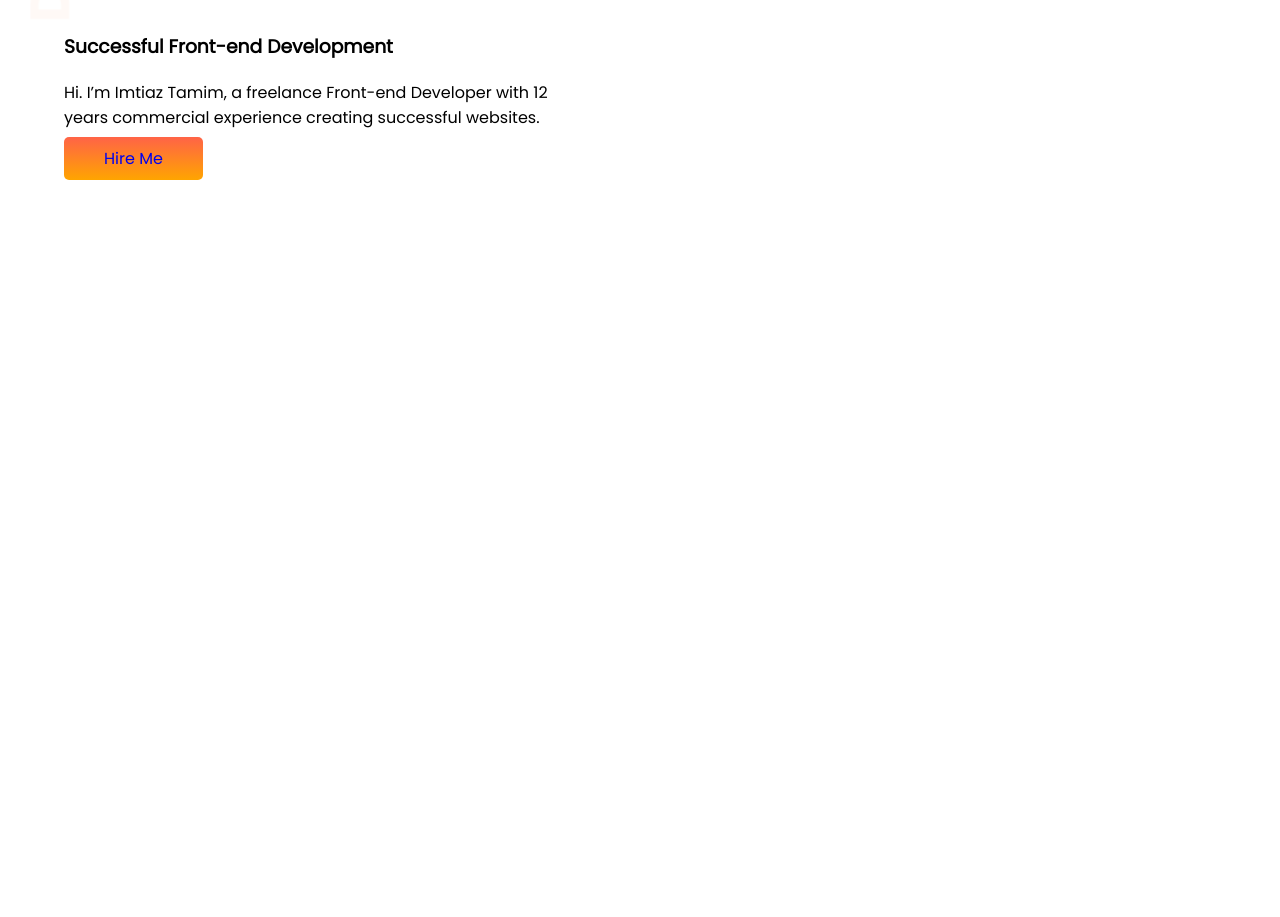
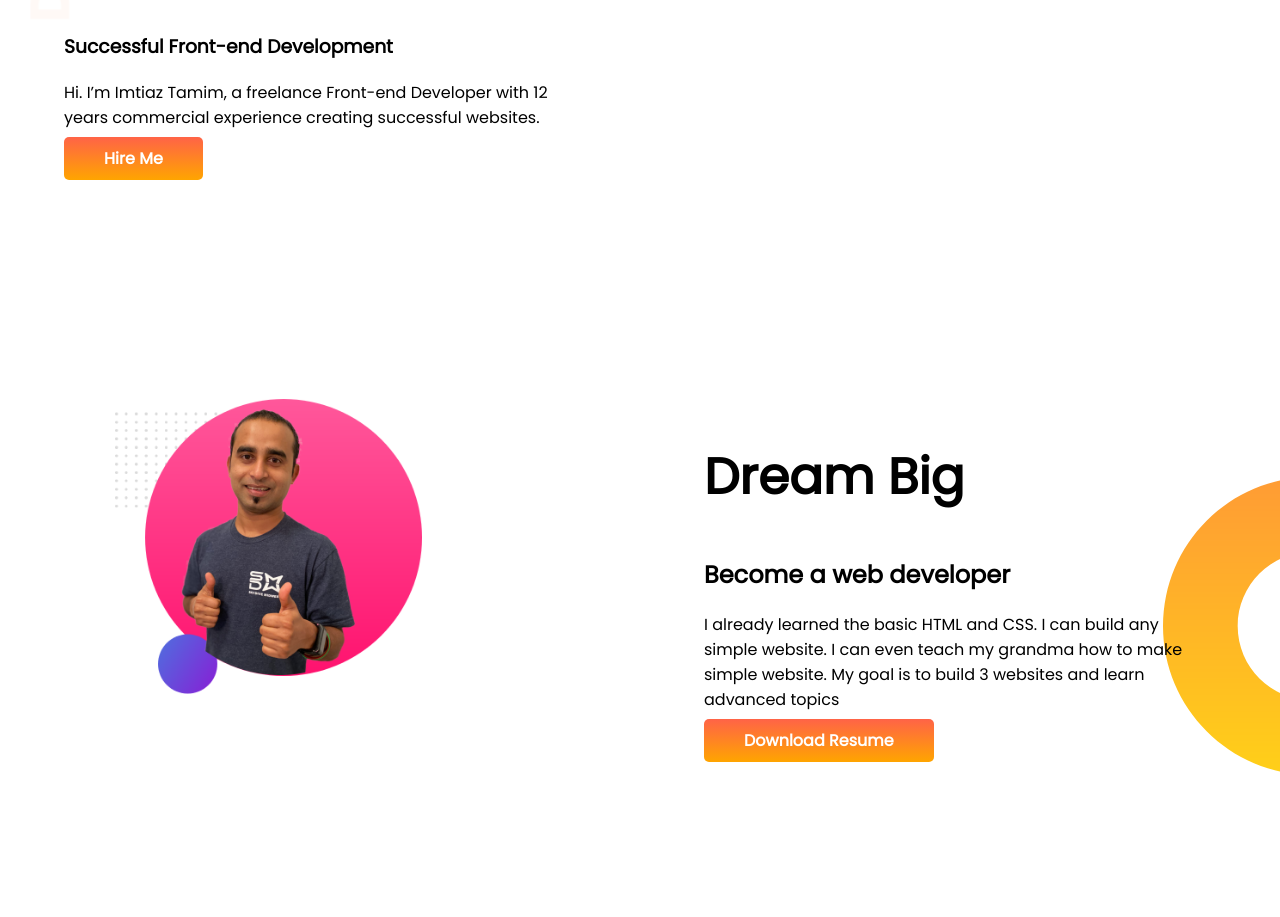
Before and after one commit to itamim-coder/portfolio, a plain HTML site: page index.html in a window 1280 px wide. Shown: the part 340-1257 px from the top of the page. Before the commit the page ends 800 px from the top, so only its background shows below. Drawn offline with Linux system fonts and the light colour scheme.

Commit message:
dream-added

```diff
--- a/index.html
+++ b/index.html
@@ -21,5 +21,18 @@
             <img src="images/PicsArt_07-03-11.23.30.png">
         </div>
 </section>
+
+<section class="dream-big">
+    <div class="half-width">
+        <img src="images/jhankar2.png">
+    </div>
+
+    <div class="half-width">
+        <h1>Dream Big</h1>
+        <h2>Become a web developer</h2>
+        <p>I already learned the basic HTML and CSS. I can build any simple website. I can even teach my grandma how to make simple website. My goal is to build 3 websites and learn advanced topics</p>
+        <a href="#" class="hr-me-btn" target="_blank">Download Resume</a>
+    </div>
+</section>
 </body>
 </html>
--- a/style.css
+++ b/style.css
@@ -10,6 +10,7 @@ h1{
 }
 section{
     display: flex;
+    padding-bottom: 100px;
 }
 .half-width{
     width: 50%;
@@ -18,15 +19,26 @@ section{
 .half-width img{
     width: 60%;
     padding-left: 10%;
+
+
 }
 .hr-me-btn{
     text-decoration: none;
     background-image: linear-gradient(Tomato, orange);
     padding: 10px 40px;
     border-radius: 5px;
+    font-weight: 700;
+    color: white;
+
+
 
 }
 .top-banner{
     background-image: url(images/top-banner.png);
     background-repeat: no-repeat;
 }
+.dream-big{
+    background-image: url(images/dream-bg.png);
+    background-repeat: no-repeat;
+    background-position: right;
+}
```
